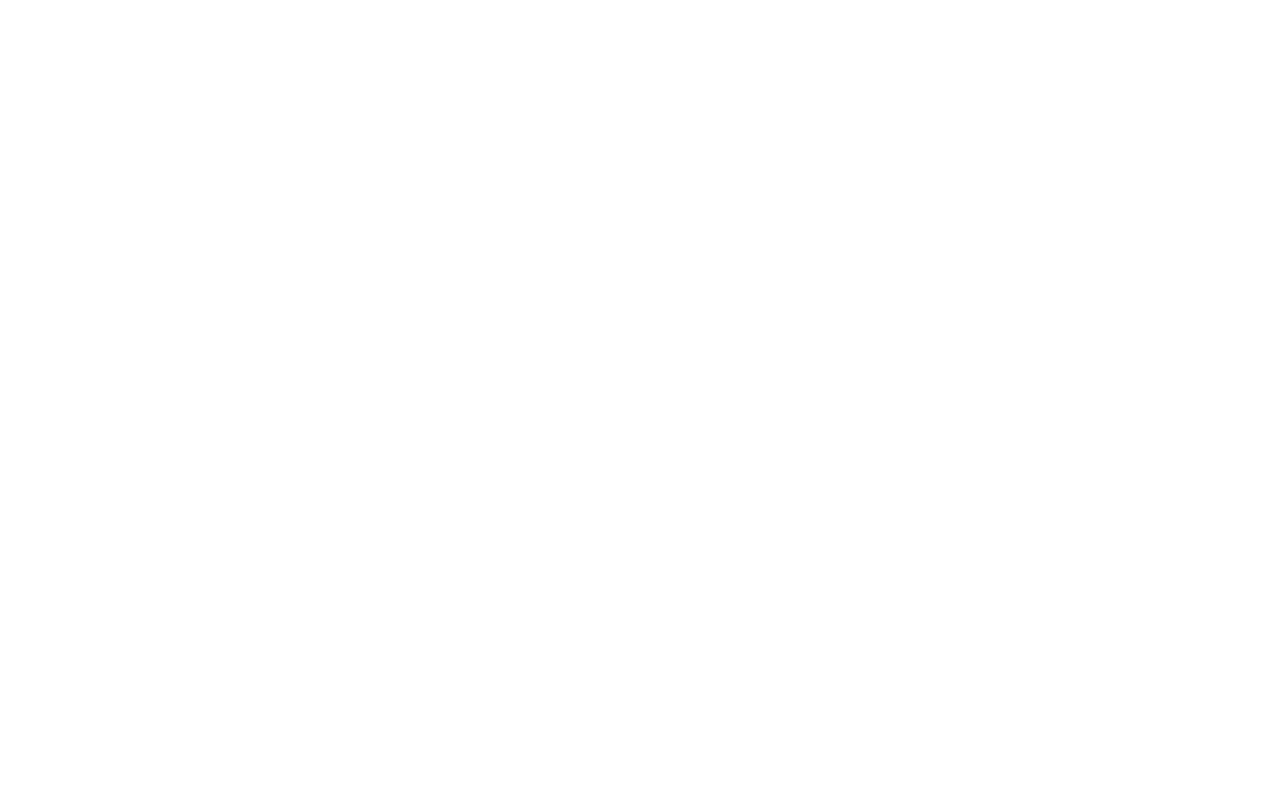
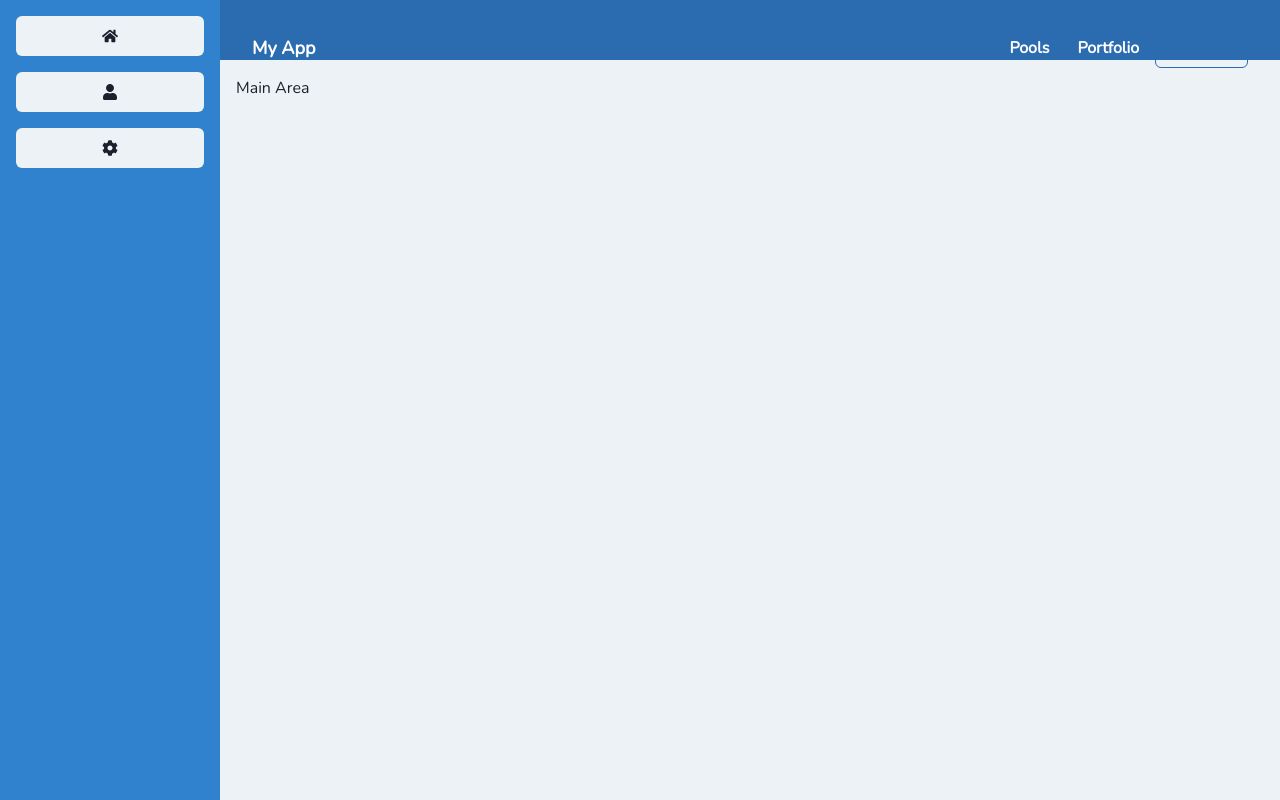
Before and after one commit to BorderDollar/BorderDollarApp, a React (Create React App) app in the folder client/: page /pools in a window 1280 px wide. Before the commit this address had no page. Built offline with nearby package versions, Linux system fonts and the light colour scheme.

Commit message:
Add PoolsPage.js

```diff
--- a/client/package.json
+++ b/client/package.json
@@ -3,6 +3,7 @@
   "version": "0.1.0",
   "private": true,
   "dependencies": {
+    "@chakra-ui/icons": "^2.1.1",
     "@chakra-ui/react": "^2.8.2",
     "@emotion/react": "^11.11.3",
     "@emotion/styled": "^11.11.0",
--- a/client/src/App.js
+++ b/client/src/App.js
@@ -1,8 +1,14 @@
 import React from 'react';
 import { ChakraProvider } from '@chakra-ui/react';
-import SignIn from './pages/SignInPage.js';
-import { BrowserRouter as Router, Routes, Route, Navigate } from 'react-router-dom';
-import theme from './theme/theme.js';
+import SignIn from './pages/SignInPage';
+import PoolsPage from './pages/PoolsPage';
+import {
+  BrowserRouter as Router,
+  Routes,
+  Route,
+  Navigate,
+} from 'react-router-dom';
+import theme from './theme/theme';
 
 function App() {
   return (
@@ -10,6 +16,7 @@
       <Router>
         <Routes>
           <Route path="/signin" element={<SignIn />} />
+          <Route path="/pools" element={<PoolsPage />} />
           <Route path="/" element={<Navigate replace to="/signin" />} />
         </Routes>
       </Router>
--- /dev/null
+++ b/client/src/components/layout/Header.js
@@ -0,0 +1,56 @@
+import React from 'react';
+import { Box, Flex, Text, Button, IconButton, useDisclosure, Stack } from '@chakra-ui/react';
+import { HamburgerIcon, CloseIcon } from '@chakra-ui/icons';
+
+const Header = () => {
+  const { isOpen, onOpen, onClose } = useDisclosure();
+
+  return (
+    <Box bg="blue.600" color="white" px={4} boxShadow="sm">
+      <Flex h={16} alignItems={'center'} justifyContent={'space-between'}>
+        <IconButton
+          size={'md'}
+          icon={isOpen ? <CloseIcon /> : <HamburgerIcon />}
+          aria-label={'Open Menu'}
+          display={{ md: 'none' }}
+          onClick={isOpen ? onClose : onOpen}
+        />
+        <Text fontSize="lg" fontWeight="bold">
+          My App
+        </Text>
+        <Flex alignItems={'center'}>
+          <Stack direction={'row'} spacing={7} display={{ base: 'none', md: 'flex' }}>
+            {/* Define your navigation links here */}
+            <Button as="a" href="/pools" variant="link" color="white">
+              Pools
+            </Button>
+            <Button as="a" href="/portfolio" variant="link" color="white">
+              Portfolio
+            </Button>
+            {/* Add more navigation links if needed */}
+          </Stack>
+          <Button colorScheme="blue" variant="outline" ml={4}>
+            Connect
+          </Button>
+        </Flex>
+      </Flex>
+
+      {isOpen ? (
+        <Box pb={4} display={{ md: 'none' }}>
+          <Stack as={'nav'} spacing={4}>
+            {/* Repeat your navigation links here for mobile */}
+            <Button as="a" href="/pools" variant="link" color="white">
+              Pools
+            </Button>
+            <Button as="a" href="/portfolio" variant="link" color="white">
+              Portfolio
+            </Button>
+            {/* Add more navigation links if needed */}
+          </Stack>
+        </Box>
+      ) : null}
+    </Box>
+  );
+};
+
+export default Header;
--- /dev/null
+++ b/client/src/components/layout/Sidebar.js
@@ -0,0 +1,38 @@
+import React from 'react';
+import { Box, VStack, HStack, IconButton, useBreakpointValue } from '@chakra-ui/react';
+import { FaHome, FaUser, FaCog } from 'react-icons/fa'; // Example icons from react-icons
+
+const Sidebar = () => {
+  // This will determine whether to show a vertical or horizontal stack based on the screen size
+  const StackComponent = useBreakpointValue({ base: HStack, md: VStack });
+
+  return (
+    <Box
+      as={StackComponent}
+      spacing={4}
+      align="stretch"
+      position="fixed"
+      p={4}
+      left={0}
+      right={0}
+      bottom={{ base: 0, md: 'auto' }}
+      top={{ md: 0 }}
+      width={{ md: "220px" }}
+      height={{ md: "100vh" }}
+      bg="blue.500"
+      color="white"
+      zIndex="docked"
+      justifyContent={{ base: "space-around", md: "flex-start" }} // Spread items on mobile, stack at the start on desktop
+      borderTopWidth={{ base: "1px", md: 0 }}
+      borderTopColor={{ base: "gray.200", md: "transparent" }}
+    >
+      {/* Your sidebar content, which will now adjust based on the breakpoint */}
+      <IconButton aria-label="Home" icon={<FaHome />} />
+      <IconButton aria-label="Profile" icon={<FaUser />} />
+      <IconButton aria-label="Settings" icon={<FaCog />} />
+      {/* More items... */}
+    </Box>
+  );
+};
+
+export default Sidebar;
--- /dev/null
+++ b/client/src/pages/PoolsPage.js
@@ -0,0 +1,51 @@
+import React from 'react';
+import {
+  Box,
+  Flex,
+  useBreakpointValue,
+  useColorModeValue,
+  Grid
+} from '@chakra-ui/react';
+import Header from '../components/layout/Header';
+import Sidebar from '../components/layout/Sidebar';
+
+const PoolsPage = () => {
+  const bg = useColorModeValue('gray.100', 'gray.900');
+  const headerBg = useColorModeValue('blue.600', 'blue.900');
+
+  // Determine if it's a mobile view
+  const isMobile = useBreakpointValue({ base: true, md: false });
+
+  return isMobile ? (
+    // Mobile view with stacked layout
+    <Flex direction="column" h="100vh">
+      <Box bg={headerBg} p={4}>
+        <Header />
+      </Box>
+      <Box flex="1" bg={bg} p={4}>
+        {/* Your main content goes here */}
+        Main Area
+      </Box>
+      {/* Sidebar is moved here for mobile view to be at the bottom */}
+      <Box bg={bg} p={4}>
+        <Sidebar />
+      </Box>
+    </Flex>
+  ) : (
+    // Desktop view with grid layout
+    <Grid templateColumns="220px 1fr" templateRows="60px 1fr" h="100vh">
+      <Box gridRow="1 / 3" gridColumn="1" bg={bg}>
+        <Sidebar />
+      </Box>
+      <Box gridRow="1" gridColumn="2" bg={headerBg} p={4}>
+        <Header />
+      </Box>
+      <Box gridRow="2" gridColumn="2" bg={bg} p={4}>
+        {/* Your main content goes here */}
+        Main Area
+      </Box>
+    </Grid>
+  );
+};
+
+export default PoolsPage;
```
Also changed, not shown: client/src/layouts/Sidebar.js (deleted, +0 -22 lines), client/src/pages/Dashboard.js (deleted, +0 -23 lines), client/src/layouts/Header.js (deleted), 1 other file (tests, documents, lock files or other folders).
